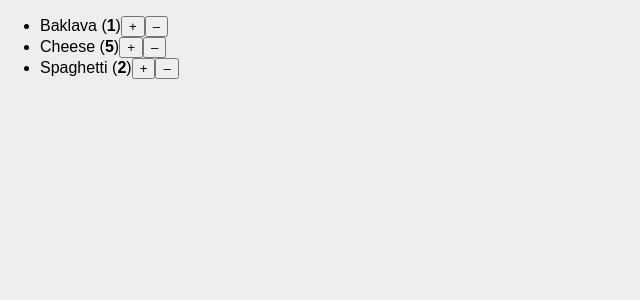
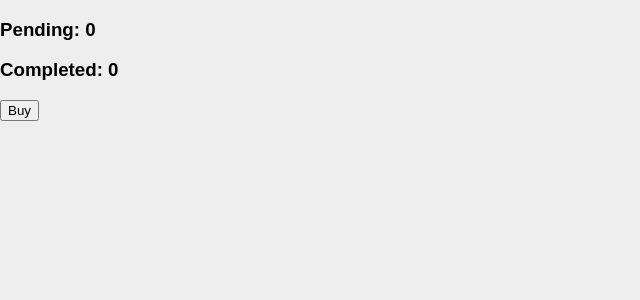
Before and after one commit to inejih-sid-mahame-abderahman/recipe-finder, a React (Create React App) app: page / in a window 1280 px wide. Shown: the top 300 px of the page, without its empty margins (0-640 px from the left). Built offline with nearby package versions, Linux system fonts and the light colour scheme.

Commit message:
starting challenge 4

```diff
--- a/src/App.js
+++ b/src/App.js
@@ -1,74 +1,33 @@
 import { useState } from 'react';
 
-const initialProducts = [{
-  id: 0,
-  name: 'Baklava',
-  count: 1,
-}, {
-  id: 1,
-  name: 'Cheese',
-  count: 5,
-}, {
-  id: 2,
-  name: 'Spaghetti',
-  count: 2,
-}];
+export default function RequestTracker() {
+  const [pending, setPending] = useState(0);
+  const [completed, setCompleted] = useState(0);
 
-export default function ShoppingCart() {
-  const [
-    products,
-    setProducts
-  ] = useState(initialProducts)
-
-  function handleIncreaseClick(productId) {
-    setProducts(products.map(product => {
-      if (product.id === productId) {
-        return {
-          ...product,
-          count: product.count + 1
-        };
-      } else {
-        return product;
-      }
-    }))
-  }
-
-  function handleDecreaseClick(productId) {
-    let nextProducts = products.map(product => {
-      if (product.id === productId) {
-        return {
-          ...product,
-          count: product.count - 1
-        };
-      } else {
-        return product;
-      }
-    });
-    nextProducts = nextProducts.filter(p =>
-      p.count > 0
-    );
-    setProducts(nextProducts)
+  async function handleClick() {
+    setPending(pending + 1);
+    await delay(3000);
+    setPending(pending - 1);
+    setCompleted(completed + 1);
   }
 
   return (
-    <ul>
-      {products.map(product => (
-        <li key={product.id}>
-          {product.name}
-          {' '}
-          (<b>{product.count}</b>)
-          <button onClick={() => {
-            handleIncreaseClick(product.id);
-          }}>
-            +
-          </button>
-          <button onClick={() => {
-            handleDecreaseClick(product.id);
-          }}>
-            –
-          </button>
-        </li>
-      ))}
-    </ul>
+    <>
+      <h3>
+        Pending: {pending}
+      </h3>
+      <h3>
+        Completed: {completed}
+      </h3>
+      <button onClick={handleClick}>
+        Buy
+      </button>
+    </>
   );
 }
+
+function delay(ms) {
+  return new Promise(resolve => {
+    setTimeout(resolve, ms);
+  });
+}
```
